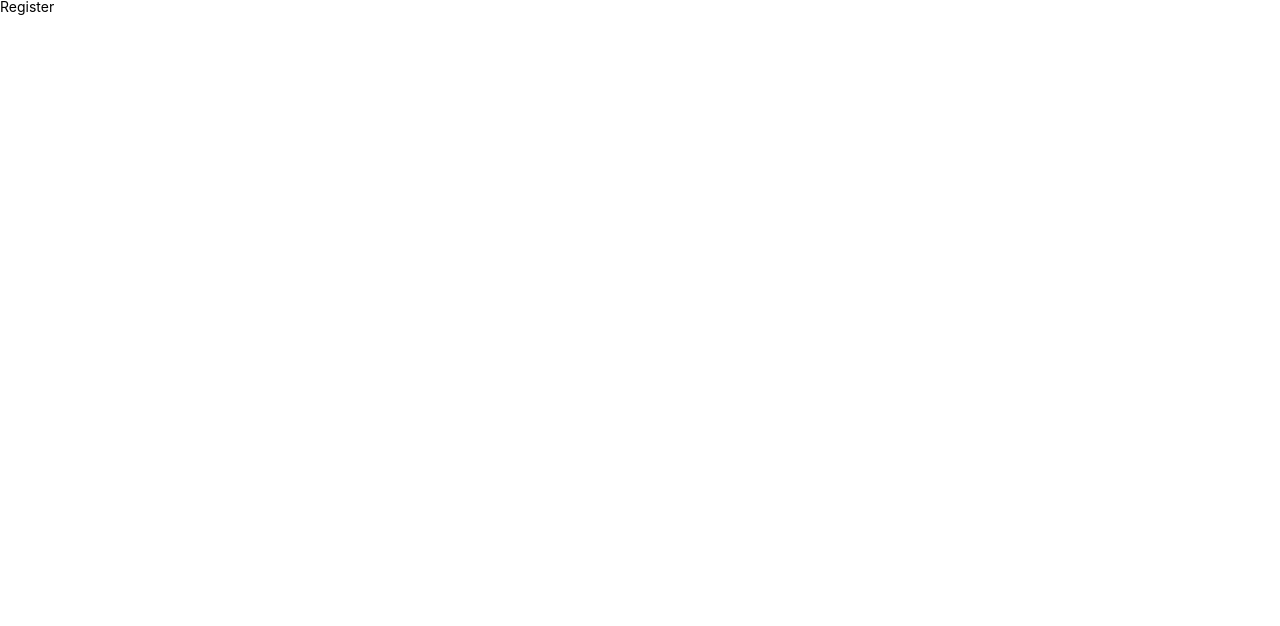
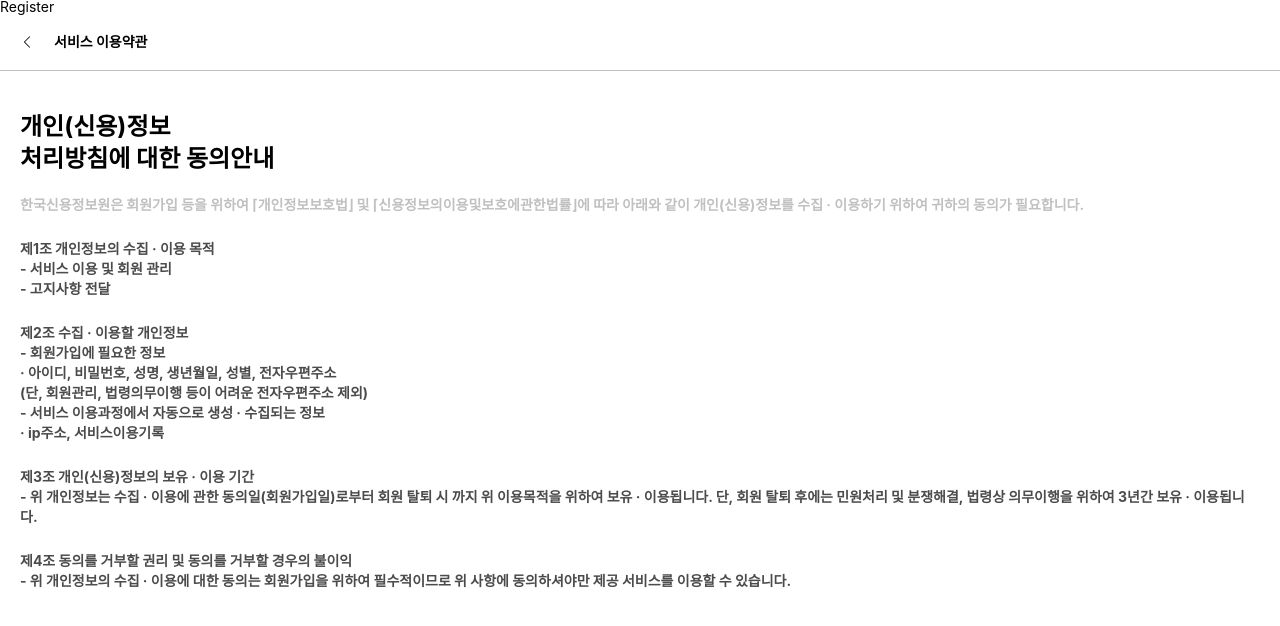
Before and after one commit to devMarco14/snplab_admin, a React (Create React App) app: page /register in a window 1280 px wide. Shown: the top 626 px of the page. Built offline with nearby package versions, Linux system fonts and the light colour scheme.

Commit message:
refactor : design/terms <- feature/modal conflict 해결중2

```diff
--- a/src/pages/landing/components/terms/TermsBody.tsx
+++ /dev/null
@@ -1,33 +0,0 @@
-import React from 'react';
-
-interface TermsBodyType {
-  bodyText: string[];
-}
-
-export default function TermsBody({ bodyText }: TermsBodyType) {
-  const headPart = bodyText[0];
-  const header = headPart.slice(1, headPart.length - 2);
-  const subHeader = bodyText.slice(1)[0];
-  const bodyPart = bodyText.slice(2);
-  const body = bodyPart.map((text: string) => {
-    let result;
-    if (text[0] === '제') {
-      result = (
-        <>
-          <br />
-          <p>{text}</p>
-        </>
-      );
-    } else {
-      result = <p>{text}</p>;
-    }
-    return result;
-  });
-  return (
-    <div>
-      <h1>{header}</h1>
-      <p>{subHeader}</p>
-      {body}
-    </div>
-  );
-}
--- a/src/pages/register/Register.tsx
+++ b/src/pages/register/Register.tsx
@@ -1,5 +1,13 @@
 import React from 'react';
+import Terms from './terms/Terms';
 
 export default function Register() {
-  return <h1>Register</h1>;
+  const [isModalOpen, setModalOpen] = React.useState<boolean>(false);
+
+  return (
+    <>
+      <h1>Register</h1>
+      <Terms contents="gathering" />
+    </>
+  );
 }
--- a/src/pages/landing/assets/termsText.ts
+++ b/src/pages/register/assets/termsText.ts
@@ -1,5 +1,31 @@
 export const gathering = `
-[개인(신용)정보 처리방침에 대한 동의안내]
+개인(신용)정보
+처리방침에 대한 동의안내
+
+한국신용정보원은 회원가입 등을 위하여 ⌈개인정보보호법⌋ 및 ⌈신용정보의이용및보호에관한법률⌋에 따라 아래와 같이 개인(신용)정보를 수집 · 이용하기 위하여 귀하의 동의가 필요합니다.
+
+제1조 개인정보의 수집 · 이용 목적
+- 서비스 이용 및 회원 관리
+- 고지사항 전달
+
+제2조 수집 · 이용할 개인정보
+- 회원가입에 필요한 정보
+· 아이디, 비밀번호, 성명, 생년월일, 성별, 전자우편주소
+(단, 회원관리, 법령의무이행 등이 어려운 전자우편주소 제외)
+- 서비스 이용과정에서 자동으로 생성 · 수집되는 정보
+· ip주소, 서비스이용기록
+
+제3조 개인(신용)정보의 보유 · 이용 기간
+- 위 개인정보는 수집 · 이용에 관한 동의일(회원가입일)로부터 회원 탈퇴 시 까지 위 이용목적을 위하여 보유 · 이용됩니다. 단, 회원 탈퇴 후에는 민원처리 및 분쟁해결, 법령상 의무이행을 위하여 3년간 보유 · 이용됩니다.
+
+제4조 동의를 거부할 권리 및 동의를 거부할 경우의 불이익
+- 위 개인정보의 수집 · 이용에 대한 동의는 회원가입을 위하여 필수적이므로 위 사항에 동의하셔야만 제공 서비스를 이용할 수 있습니다.
+`;
+
+export const thirdparty = `
+제3자
+정보제공에 대한 동의안내
+
 한국신용정보원은 회원가입 등을 위하여 ⌈개인정보보호법⌋ 및 ⌈신용정보의이용및보호에관한법률⌋에 따라 아래와 같이 개인(신용)정보를 수집 · 이용하기 위하여 귀하의 동의가 필요합니다.
 
 제1조 개인정보의 수집 · 이용 목적
@@ -17,27 +43,5 @@
 - 위 개인정보는 수집 · 이용에 관한 동의일(회원가입일)로부터 회원 탈퇴 시 까지 위 이용목적을 위하여 보유 · 이용됩니다. 단, 회원 탈퇴 후에는 민원처리 및 분쟁해결, 법령상 의무이행을 위하여 3년간 보유 · 이용됩니다.
 
 제4조 동의를 거부할 권리 및 동의를 거부할 경우의 불이익
-위 개인정보의 수집 · 이용에 대한 동의는 회원가입을 위하여 필수적이므로 위 사항에 동의하셔야만 제공 서비스를 이용할 수 있습니다.
+- 위 개인정보의 수집 · 이용에 대한 동의는 회원가입을 위하여 필수적이므로 위 사항에 동의하셔야만 제공 서비스를 이용할 수 있습니다.
 `;
-
-export const thirdparty = `
-[제3자 정보제공에 대한 동의안내]
-한국신용정보원은 회원가입 등을 위하여 ⌈개인정보보호법⌋ 및 ⌈신용정보의이용및보호에관한법률⌋에 따라 아래와 같이 개인(신용)정보를 수집 · 이용하기 위하여 귀하의 동의가 필요합니다.
-
-제1조 개인정보의 수집 · 이용 목적
-- 서비스 이용 및 회원 관리
-- 고지사항 전달
-
-제2조 수집 · 이용할 개인정보
-- 회원가입에 필요한 정보
-· 아이디, 비밀번호, 성명, 생년월일, 성별, 전자우편주소
-[단, 회원관리, 법령의무이행 등이 어려운 전자우편주소 제외]
-- 서비스 이용과정에서 자동으로 생성 · 수집되는 정보
-· ip주소, 서비스이용기록
-
-제3조 개인(신용)정보의 보유 · 이용 기간
-- 위 개인정보는 수집 · 이용에 관한 동의일(회원가입일)로부터 회원 탈퇴 시 까지 위 이용목적을 위하여 보유 · 이용됩니다. 단, 회원 탈퇴 후에는 민원처리 및 분쟁해결, 법령상 의무이행을 위하여 3년간 보유 · 이용됩니다.
-
-제4조 동의를 거부할 권리 및 동의를 거부할 경우의 불이익
-위 개인정보의 수집 · 이용에 대한 동의는 회원가입을 위하여 필수적이므로 위 사항에 동의하셔야만 제공 서비스를 이용할 수 있습니다.
-`;
--- a/src/pages/landing/components/terms/Terms.tsx
+++ b/src/pages/register/terms/Terms.tsx
@@ -1,6 +1,6 @@
 import React from 'react';
 import { BsChevronLeft } from 'react-icons/bs';
-import { gathering, thirdparty } from 'pages/landing/assets/termsText';
+import { gathering, thirdparty } from 'pages/register/assets/termsText';
 import TermsBody from './TermsBody';
 
 export default function Terms({ contents }: { contents: string }) {
@@ -8,18 +8,17 @@
   const processedString = bodyText
     .split('\n')
     .filter((string: string) => string !== '');
+
   return (
-    <article>
-      <section>
+    <article className="flex flex-col w-full h-full">
+      <section className="flex items-center max-h-[7%] h-[7%] min-h-[3rem] px-5">
         <button type="button">
           <BsChevronLeft />
         </button>
-        <p>서비스 이용약관</p>
+        <p className="ml-5 font-bold">서비스 이용약관</p>
       </section>
-      <hr />
-      <section>
-        <TermsBody bodyText={processedString} />
-      </section>
+      <hr className="border-grayFont" />
+      <TermsBody bodyText={processedString} />
     </article>
   );
 }
--- /dev/null
+++ b/src/pages/register/terms/TermsBody.tsx
@@ -0,0 +1,48 @@
+import React from 'react';
+
+interface TermsBodyType {
+  bodyText: string[];
+}
+
+export default function TermsBody({ bodyText }: TermsBodyType) {
+  const headPart = bodyText.slice(0, 2);
+  const header = headPart.map((headerText: string, index: number) => {
+    return (
+      <h1 key={`${headerText[index]}_${index}`} className="text-2xl font-bold">
+        {headerText}
+      </h1>
+    );
+  });
+  const subHeader = bodyText.slice(2, 3)[0];
+  const bodyPart = bodyText.slice(3);
+  const body = bodyPart.map((text: string, index: number) => {
+    let result;
+    if (text[0] === '제') {
+      result = (
+        <p
+          key={`${text[index]}_${index}`}
+          className="leading-5 mt-6 text-buttonActive font-bold"
+        >
+          {text}
+        </p>
+      );
+    } else {
+      result = (
+        <p
+          key={`${text[index]}_${index}`}
+          className="leading-5 text-buttonActive font-bold"
+        >
+          {text}
+        </p>
+      );
+    }
+    return result;
+  });
+  return (
+    <section className="p-5 pt-10">
+      {header}
+      <p className="mt-5 text-grayFont leading-5 font-bold">{subHeader}</p>
+      {body}
+    </section>
+  );
+}
--- a/tailwind.config.js
+++ b/tailwind.config.js
@@ -11,7 +11,7 @@
         buttonActive: '#4b4b4b',
         listSelected: '#f7f6fb',
         searchBorder: '#4d647c',
-        modalBackground: '#00000059'
+        modalBackground: '#00000059',
       },
       screens: {
         xsmall: '480px',
@@ -19,7 +19,7 @@
         medium: '1160px',
         large: '1500px',
         xlarge: '1640px',
-        xxlarge: '2020px'
+        xxlarge: '2020px',
       },
       fontSizes: {
         xsmall: '10px',
@@ -32,4 +32,4 @@
     },
   },
   plugins: [],
-}
+};
```
